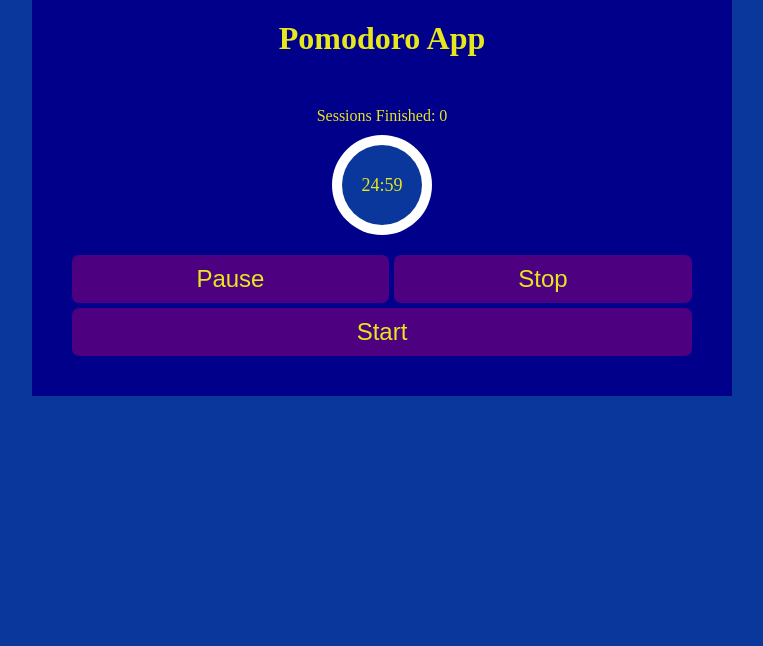
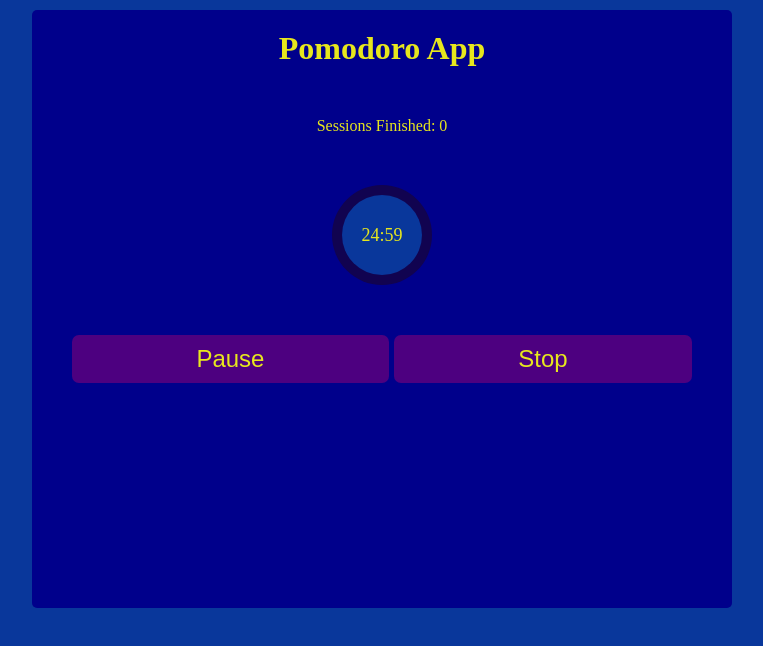
Before and after one commit to DaniloMarkicevic1/pomodoro-app, a website: page index.html in a window 1280 px wide. Both pictures are taken after a click on the button "Start". Shown: the whole page, without its empty margins (258-1021 px from the left). Drawn offline with Linux system fonts and the light colour scheme.

Commit message:
Some styling

```diff
--- a/index.html
+++ b/index.html
@@ -24,8 +24,8 @@
                 </div>
             </div>
             <div class="commands">
-                <button class="btn pause">Pause</button>
-                <button class="btn stop">Stop</button>
+                <button class="btn pause hide">Pause</button>
+                <button class="btn stop hide">Stop</button>
                 <button class="btn start">Start</button>
             </div>
         </div>
--- a/scripts/app.js
+++ b/scripts/app.js
@@ -20,30 +20,43 @@ let leftDeg = 0;
 let secondsTimer;
 let suspend = false;
 let started = false;
+
 start.addEventListener('click', timerStart);
 stop.addEventListener('click', stopAll);
 pause.addEventListener('click', pauseTime);
-
+console.log(stop.classList[2]);
+function toggleBtn() {
+    if (start.classList[2] == 'hide') {
+        stop.classList.add('hide');
+        pause.classList.add('hide');
+        start.classList.remove('hide');
+    } else {
+        stop.classList.remove('hide');
+        pause.classList.remove('hide');
+        start.classList.add('hide');
+    }
+}
 function timerStart() {
-    if(started === false) {
+    if (started === false) {
         suspend = false;
         started = true;
+        toggleBtn();
         sessionTime();
         barFill();
         timeCountdown();
-    }
-    else {
+    } else {
         suspend = false;
     }
 }
+
 function pauseTime() {
-
     if (suspend) {
+        pause.textContent = `Pause`;
         suspend = false;
     } else {
+        pause.textContent = `Continue`;
         suspend = true;
     }
-
 }
 
 function stopAll() {
@@ -56,31 +69,26 @@ function stopAll() {
     leftBar.style.transform = `rotate(${Math.round(leftDeg)}deg)`;
     started = false;
     secondsTimer = timer;
+    toggleBtn();
     clearInterval(timeInterval);
     clearInterval(fillInterval);
 }
 
 function sessionTime() {
-
     if (sessionCount % 8 === 0) {
-
         timer = longPauseTimer;
-
     } else if (sessionCount % 2 !== 0) {
-
         timer = focusTimer;
-
     } else if (sessionCount % 2 === 0) {
-
         timer = pauseTimer;
     }
     m = timer / 60;
     s = timer - m * 60;
 }
+
 function timeCountdown() {
     timeInterval = setInterval(() => {
         if (!suspend) {
-
             if (s < 10) {
                 s = `0${s}`;
             }
@@ -92,11 +100,9 @@ function timeCountdown() {
             }
 
             if (m == 0 && s == 0) {
-
                 sessionCount++;
                 clearInterval(timeInterval);
                 timerStart();
-
             }
 
             if (s == 0) {
@@ -105,54 +111,51 @@ function timeCountdown() {
             }
 
             s--;
-
-        }   else {
+        } else {
             return;
         }
     }, 1000);
 }
+
 function barFill() {
-
     secondsTimer = timer;
     const onePercent = (1 / 100) * timer;
 
-
     fillInterval = setInterval(() => {
         if (!suspend) {
-
             if (secondsTimer % onePercent === 0 && secondsTimer !== timer) {
-
                 if (Math.round(rightDeg) < 180) {
-
                     rightDeg += 3.6;
 
-                    rightBar.style.transform = `rotate(${Math.round(rightDeg)}deg)`;
-
+                    rightBar.style.transform = `rotate(${Math.round(
+                        rightDeg
+                    )}deg)`;
                 } else if (Math.round(leftDeg) < 180) {
-
                     leftDeg += 3.6;
 
-                    leftBar.style.transform = `rotate(${Math.round(leftDeg)}deg)`;
-
+                    leftBar.style.transform = `rotate(${Math.round(
+                        leftDeg
+                    )}deg)`;
                 }
 
                 if (Math.round(leftDeg) >= 180) {
                     rightDeg = 0;
                     leftDeg = 0;
 
-                    rightBar.style.transform = `rotate(${Math.round(rightDeg)}deg)`;
+                    rightBar.style.transform = `rotate(${Math.round(
+                        rightDeg
+                    )}deg)`;
 
-                    leftBar.style.transform = `rotate(${Math.round(leftDeg)}deg)`;
+                    leftBar.style.transform = `rotate(${Math.round(
+                        leftDeg
+                    )}deg)`;
 
                     clearInterval(fillInterval);
                     timerStart();
-
-
                 }
             }
             secondsTimer--;
-        }
-            else {
+        } else {
             return;
         }
     }, 1000);
--- a/styles/styles.scss
+++ b/styles/styles.scss
@@ -8,10 +8,12 @@
         background-color: map-get($colors, containerBg);
         display: flex;
         justify-content: center;
+        padding: 10px;
         .container {
             width: 100%;
             height: 100%;
             max-width: 700px;
+            border-radius: 5px;
             background-color: map-get($colors, bodyBg);
             padding: 20px;
             text-align: center;
@@ -20,7 +22,7 @@
                 padding: 0 0 50px 0;
             }
             p {
-                padding: 0 0 10px 0;
+                padding: 0 0 50px 0;
             }
             .circleContainer {
                 position: relative;
@@ -52,7 +54,7 @@
                         position: absolute;
                         height: 100%;
                         width: 100%;
-                        background: #fff;
+                        background: rgb(17, 3, 80);
                         border-radius: 100%;
                         -webkit-border-radius: 100%;
                         clip: rect(0px, 100px, 100px, 50px);
@@ -63,7 +65,7 @@
                             border-radius: 100%;
                             -webkit-border-radius: 100%;
                             clip: rect(0px, 50px, 100px, 0px);
-                            background: #4158d0;
+                            background: map-get($colors, text);
                         }
                     }
                     .left {
@@ -78,7 +80,7 @@
                 }
             }
             .commands {
-                padding: 20px;
+                padding: 50px 20px 200px;
                 display: grid;
                 grid-template-areas:
                     'pause stop'
@@ -91,6 +93,9 @@
                     background-color: map-get($colors, btnBg);
                     color: map-get($colors, text);
                     font-size: map-get($font, size, large);
+                }
+                .hide {
+                    display: none;
                 }
                 .stop {
                     grid-area: stop;
```
Also changed, not shown: styles/css/css.css, 2 other files. Lines whose indentation alone changed are shown as unchanged.
